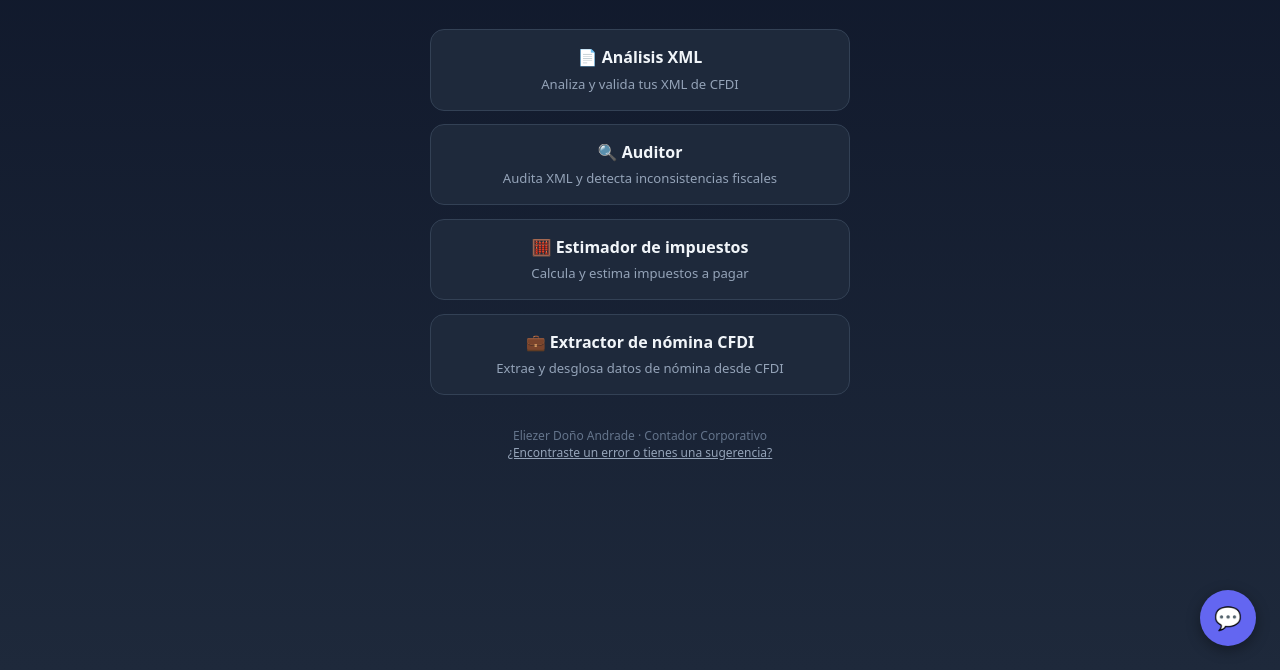
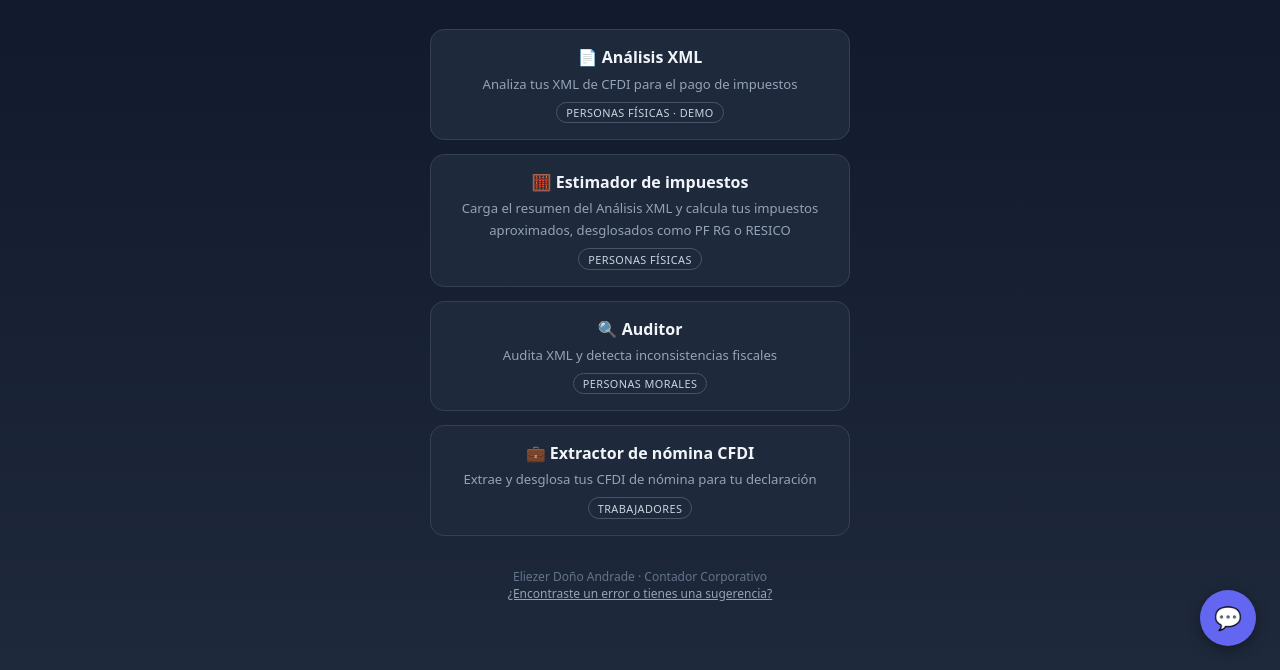
Before and after one commit to corporativonovafi-crypto/CONTADUR-IA, a plain HTML site: page index.html in a window 1280 px wide. Shown: the part 130-800 px from the top of the page. Drawn offline with Linux system fonts and the light colour scheme.

Commit message:
Update index.html

```diff
--- a/index.html
+++ b/index.html
@@ -37,6 +37,24 @@
   a.link-card:hover { background: #273449; border-color: #475569; transform: translateY(-2px); }
   a.link-card .name { font-weight: 600; font-size: 1rem; display: block; margin-bottom: 0.2rem; }
   a.link-card .desc { font-size: 0.82rem; color: #94a3b8; }
+  a.link-card .tag {
+    display: inline-block;
+    margin-top: 0.5rem;
+    padding: 0.15rem 0.55rem;
+    font-size: 0.68rem;
+    letter-spacing: 0.04em;
+    text-transform: uppercase;
+    border: 1px solid #475569;
+    border-radius: 999px;
+    color: #cbd5e1;
+  }
+  a.link-card .note {
+    display: block;
+    margin-top: 0.35rem;
+    font-size: 0.75rem;
+    color: #64748b;
+    font-style: italic;
+  }
   footer { margin-top: 2rem; font-size: 0.75rem; color: #64748b; }
 
   /* --- Chat widget --- */
@@ -137,22 +155,26 @@
 
     <a class="link-card" href="https://mi-plataforma-fiscal.vercel.app" target="_blank" rel="noopener">
       <span class="name">📄 Análisis XML</span>
-      <span class="desc">Analiza y valida tus XML de CFDI</span>
+      <span class="desc">Analiza tus XML de CFDI para el pago de impuestos</span>
+      <span class="tag">Personas físicas · Demo</span>
+    </a>
+
+    <a class="link-card" href="https://estimador-de-impuestos.vercel.app" target="_blank" rel="noopener">
+      <span class="name">🧮 Estimador de impuestos</span>
+      <span class="desc">Carga el resumen del Análisis XML y calcula tus impuestos aproximados, desglosados como PF RG o RESICO</span>
+      <span class="tag">Personas físicas</span>
     </a>
 
     <a class="link-card" href="https://analizador-de-xml.vercel.app" target="_blank" rel="noopener">
       <span class="name">🔍 Auditor</span>
       <span class="desc">Audita XML y detecta inconsistencias fiscales</span>
-    </a>
-
-    <a class="link-card" href="https://estimador-de-impuestos.vercel.app" target="_blank" rel="noopener">
-      <span class="name">🧮 Estimador de impuestos</span>
-      <span class="desc">Calcula y estima impuestos a pagar</span>
+      <span class="tag">Personas morales</span>
     </a>
 
     <a class="link-card" href="https://extractor-nomina-cfdi.vercel.app" target="_blank" rel="noopener">
       <span class="name">💼 Extractor de nómina CFDI</span>
-      <span class="desc">Extrae y desglosa datos de nómina desde CFDI</span>
+      <span class="desc">Extrae y desglosa tus CFDI de nómina para tu declaración</span>
+      <span class="tag">Trabajadores</span>
     </a>
 
     <footer>
```
